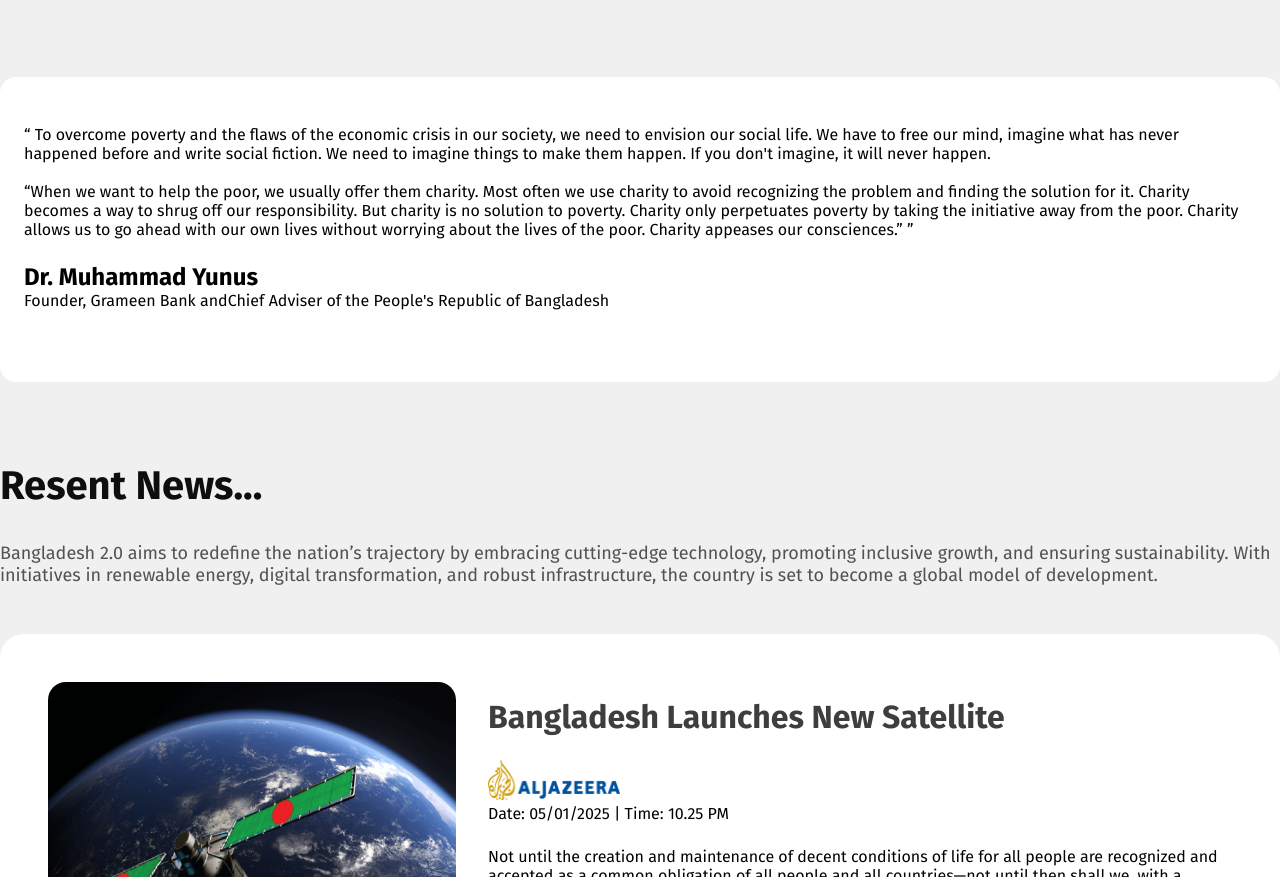
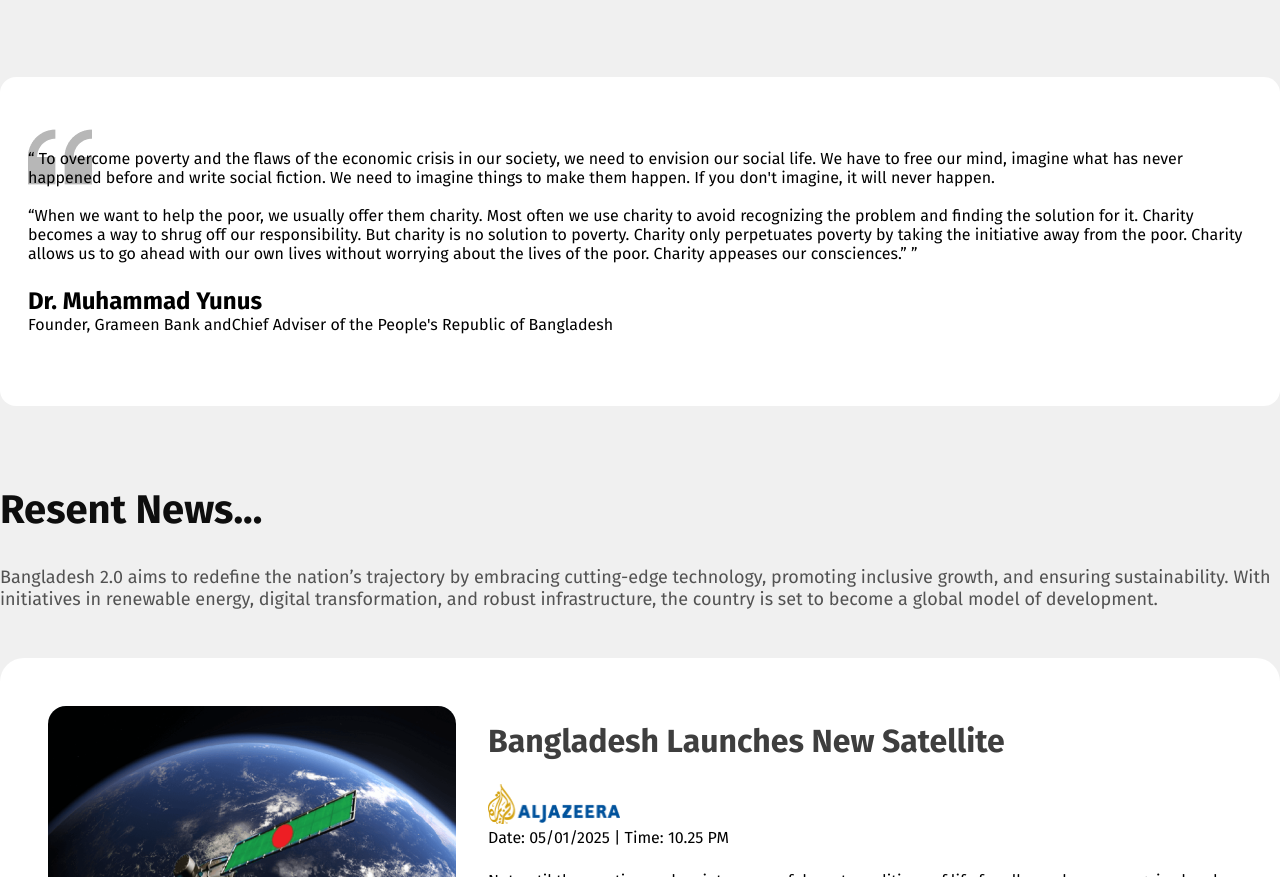
Before and after one commit to manjur0/Bangladesh-2.0, a plain HTML site: page index.html in a window 1280 px wide. Shown: the part 1675-2552 px from the top of the page. Drawn offline with Linux system fonts and the light colour scheme.

Commit message:
quote section some modifyed

```diff
--- a/Style/style.css
+++ b/Style/style.css
@@ -199,14 +199,18 @@ button:hover {
 }
 
 /* quote section css */
+.quote-container {
+  background-color: white;
+  padding: 48px 28px;
+  border-radius: 16px;
+}
 .quote {
   background-image: url("/assets/quote-bg.png");
   background-repeat: no-repeat;
   padding-top: 24px;
-  border-radius: 16px;
+
   border: 1px solid rgba(14, 14, 14, 0.15);
-  background: #fff;
-  padding: 48px 24px;
+
   border: none;
 }
 .yunus {
@@ -365,7 +369,6 @@ button:hover {
   color: rgba(14, 14, 14, 0.7);
   text-align: center;
   font-size: 16px;
-
 }
 
 /* footer css */
--- a/index.html
+++ b/index.html
@@ -145,7 +145,7 @@
         </div>
       </section>
       <!-- Qutation -->
-      <section>
+      <section class="quote-container">
         <blockquote class="quote">
           <q>
             To overcome poverty and the flaws of the economic crisis in our
```
